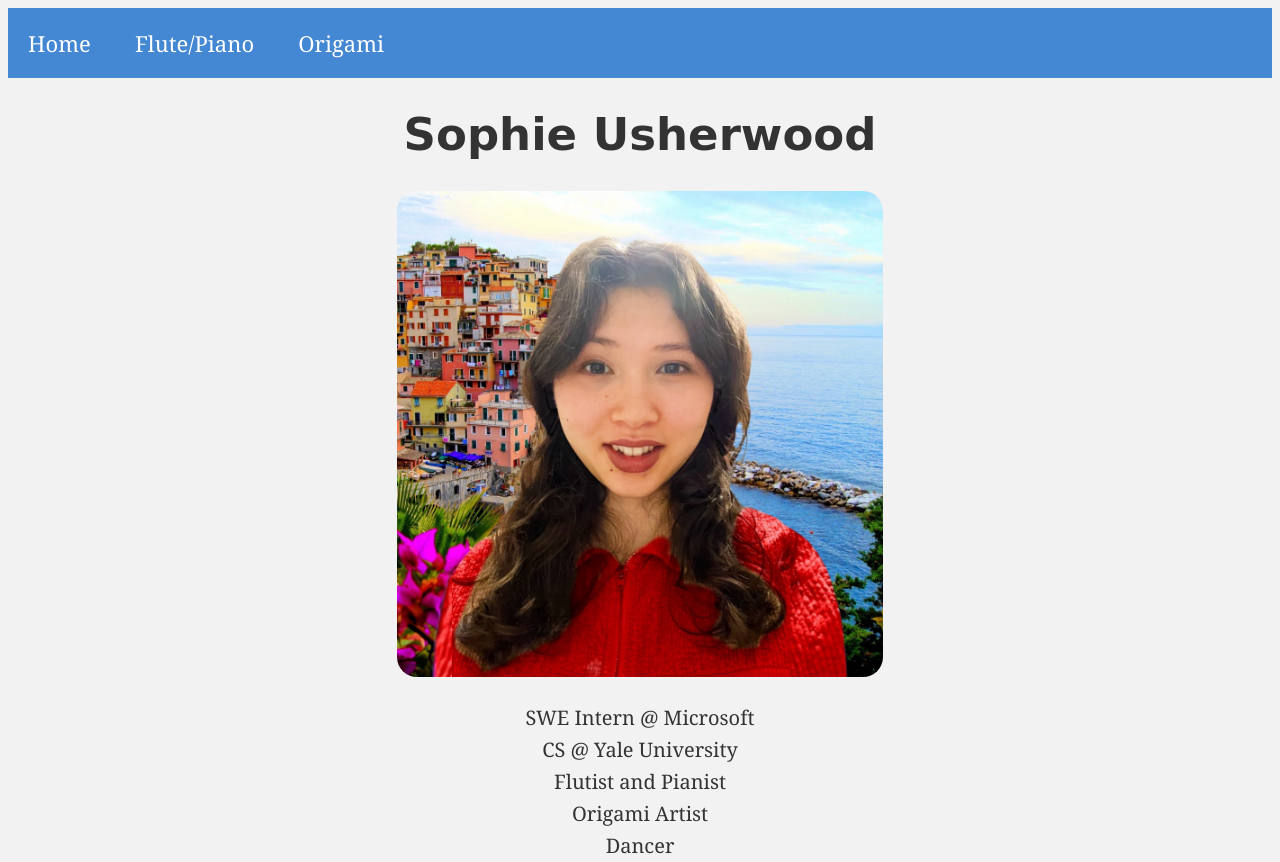
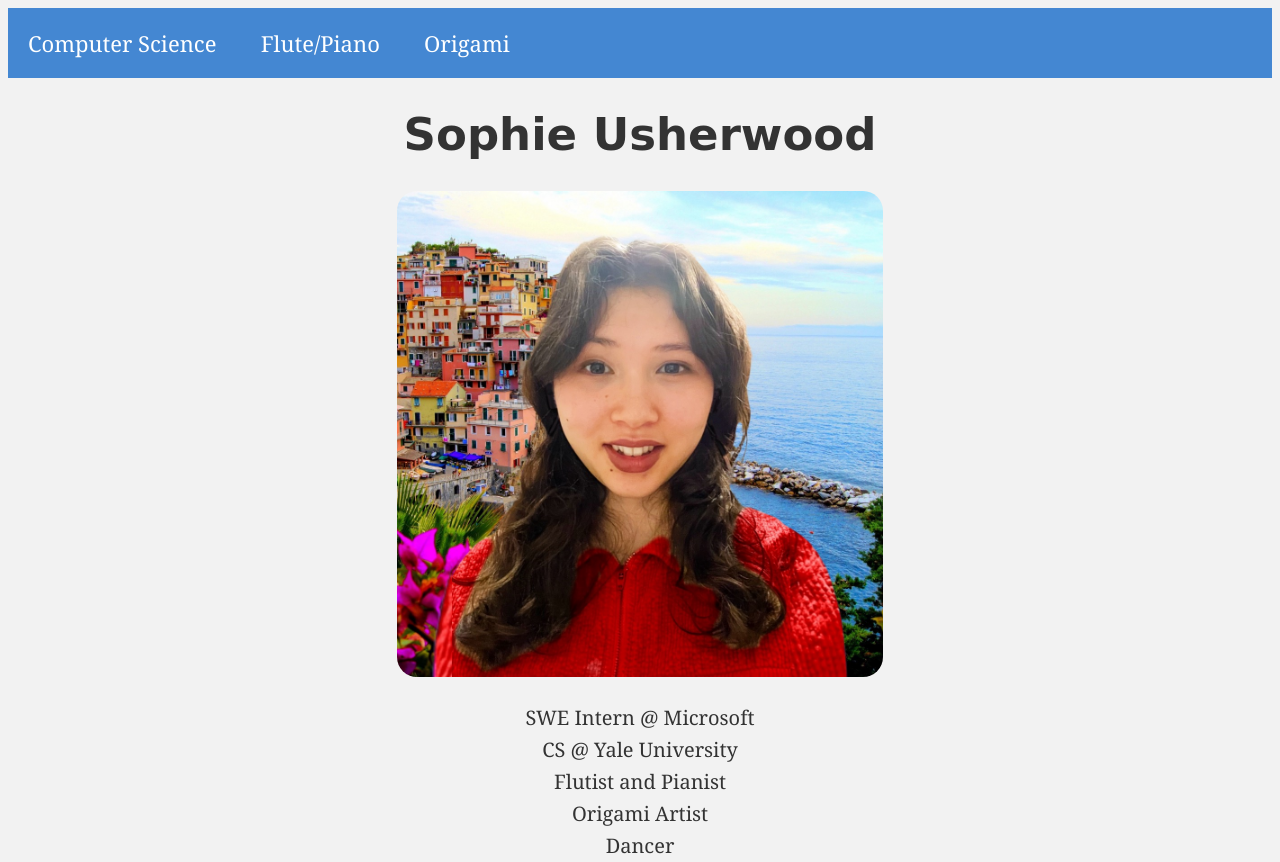
Before and after one commit to sophieusherwood/sophieusherwood.github.io, a plain HTML site: page index.html in a window 1280 px wide. Shown: the top 862 px of the page. Drawn offline with Linux system fonts and the light colour scheme.

Commit message:
Update index.html

```diff
--- a/index.html
+++ b/index.html
@@ -54,7 +54,7 @@
 
 <!-- Horizontal menu -->
 <nav>
-    <a href="#home">Home</a>
+    <a href="#home">Computer Science</a>
     <a href="#flute_piano">Flute/Piano</a>
     <a href="#origami">Origami</a>
 </nav>
```
